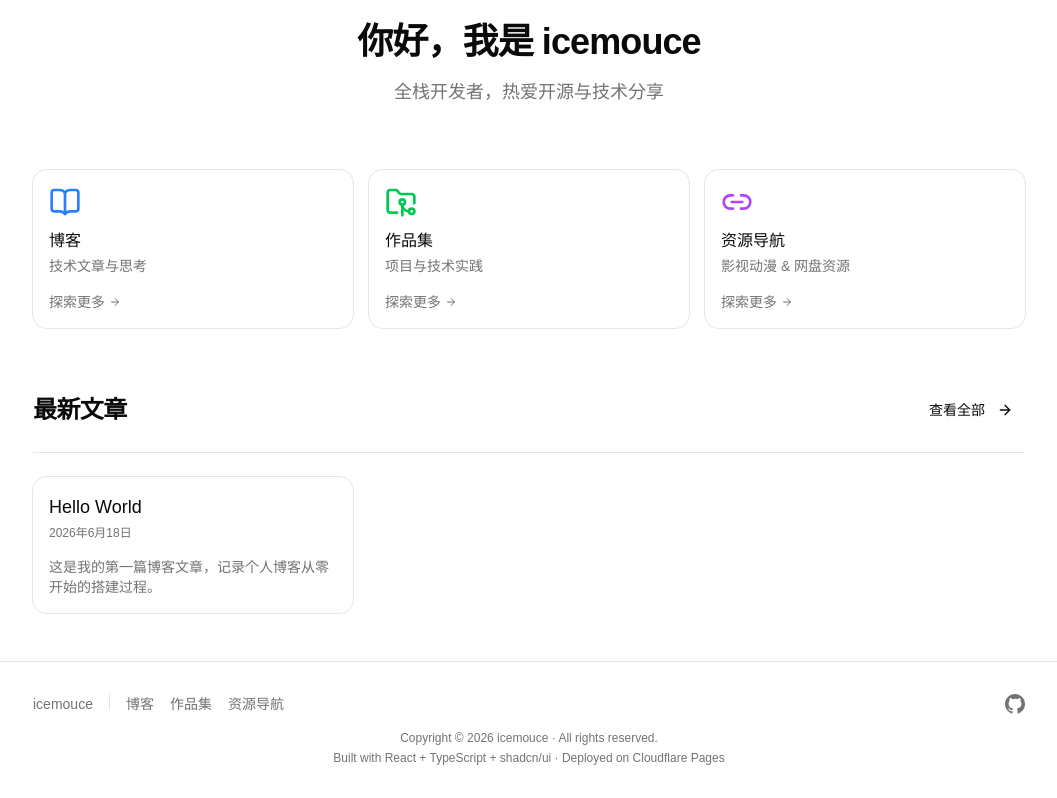
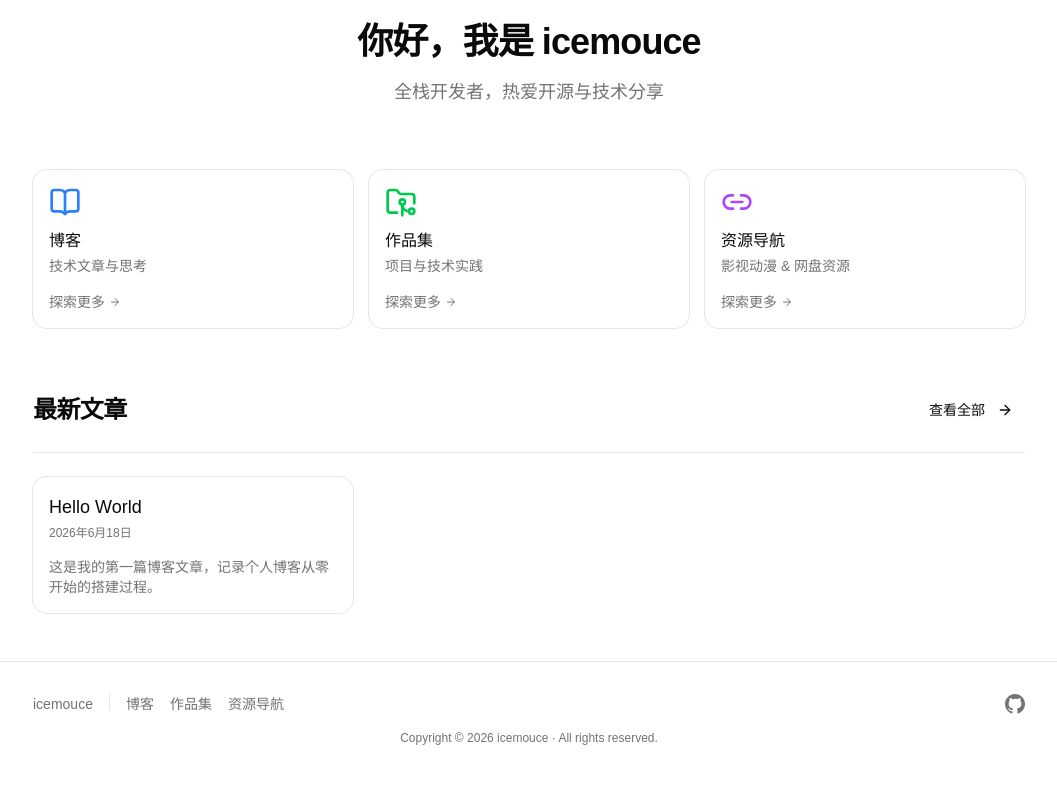
Before and after one commit to icemouce111/blog, a React (Vite) app: page / in a window 1280 px wide. Shown: the part 203-1001 px from the top of the page, without its empty margins (111-1168 px from the left). Built offline with nearby package versions, Linux system fonts and the light colour scheme.

Commit message:
update: remove tech stack line from footer

```diff
--- a/src/components/layout/Footer.tsx
+++ b/src/components/layout/Footer.tsx
@@ -37,7 +37,6 @@ export function Footer() {
         </div>
         <div className="mt-4 text-center text-xs text-muted-foreground">
           <p>Copyright &copy; {new Date().getFullYear()} icemouce &middot; All rights reserved.</p>
-          <p className="mt-1">Built with React + TypeScript + shadcn/ui &middot; Deployed on Cloudflare Pages</p>
         </div>
       </div>
     </footer>
```
